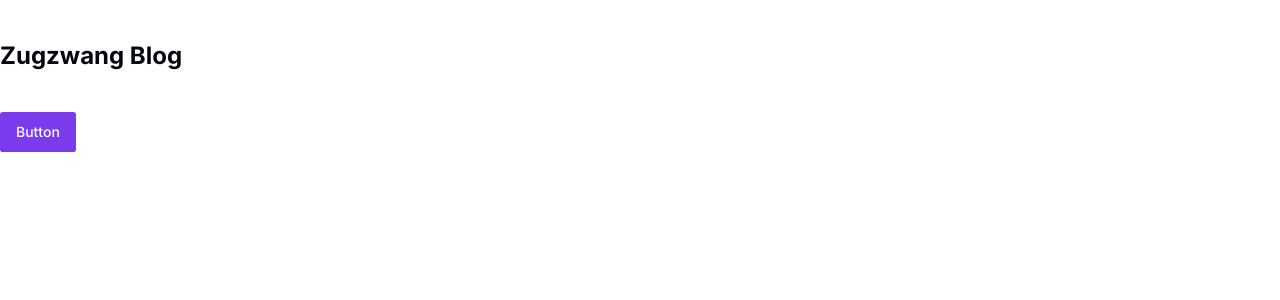
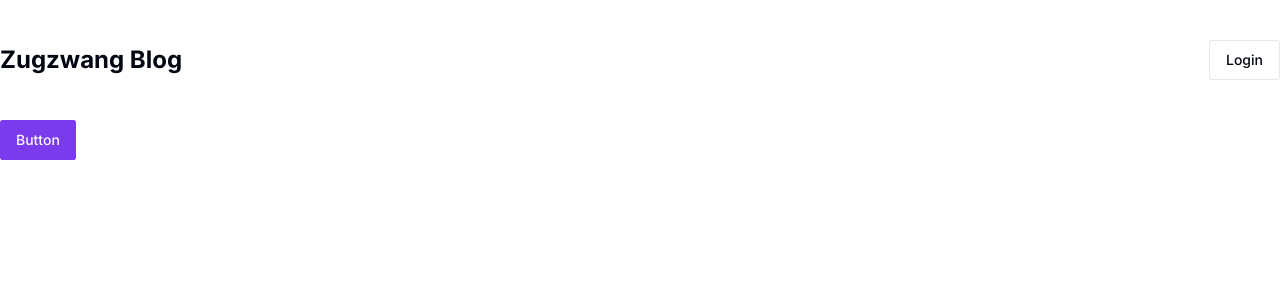
Before and after one commit to Sma-source/zugzwangblog, a Next.js app: page / in a window 1280 px wide. Shown: the top 300 px of the page. Built offline with nearby package versions, Linux system fonts and the light colour scheme.

Commit message:
import login form component

```diff
--- a/components/navbar/Navbar.tsx
+++ b/components/navbar/Navbar.tsx
@@ -1,5 +1,6 @@
 import Link from "next/link";
 import React from "react";
+import LoginForm from "./LoginForm";
 
 const Navbar = () => {
   return (
@@ -7,6 +8,7 @@ const Navbar = () => {
       <Link className="font-bold text-2xl" href="/">
         Zugzwang Blog
       </Link>
+      <LoginForm />
     </nav>
   );
 };
```
